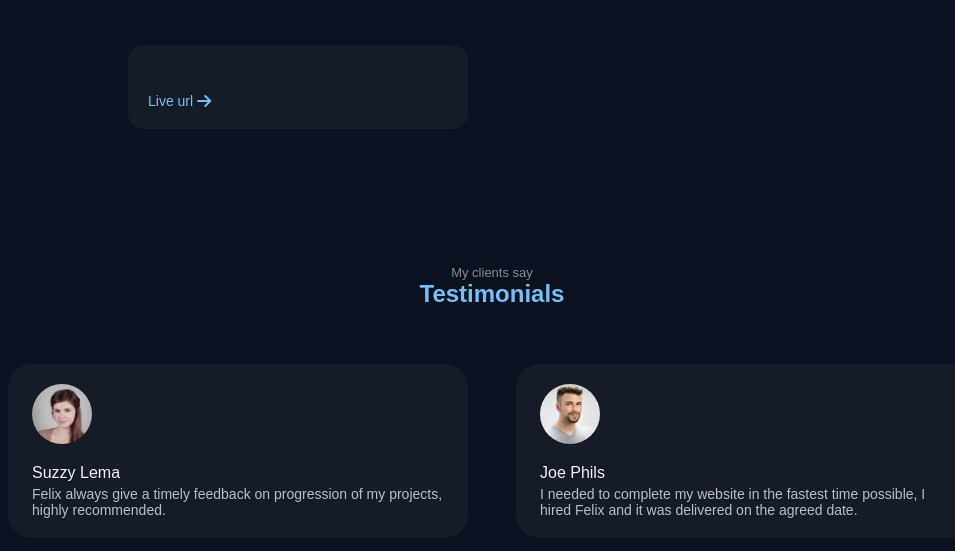
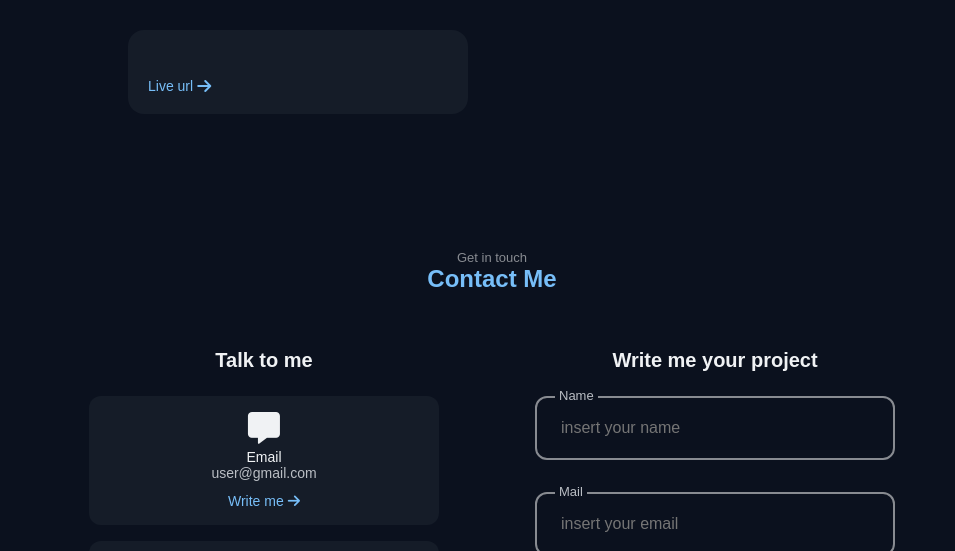
Before and after one commit to felixEwulu/Portfolio-website, a plain HTML site: page index.html in a window 1280 px wide. Shown: the part 3226-3777 px from the top of the page, without its empty margins (148-1103 px from the left). Drawn offline with nearby package versions, Linux system fonts and the light colour scheme.

Commit message:
removed some lines of code

```diff
--- a/JS/app.js
+++ b/JS/app.js
@@ -120,23 +120,23 @@ themeButton.addEventListener("click", function () {
 
 window.addEventListener("scroll", scrollActive);
 /* ================== SWIPER TESTIMONIAL ================= */
- let swiperTestimonial = new Swiper(".testimonial__container", {
-   spaceBetween: 24,
-   loop: true,
-   gradCursor: true,
-   pagination: {
-     el: ".swiper-pagination",
-     clickable: true,
-   },
-   breakpoints: {
-     576: {
-       slidesPerView: 2,
+//  let swiperTestimonial = new Swiper(".testimonial__container", {
+//    spaceBetween: 24,
+//    loop: true,
+//    gradCursor: true,
+//    pagination: {
+//      el: ".swiper-pagination",
+//      clickable: true,
+//    },
+//    breakpoints: {
+//      576: {
+//        slidesPerView: 2,
 
-     },
-     768: {
-       slidesPerView: 2,
-       spaceBetween: 48,
-     },
+//      },
+//      768: {
+//        slidesPerView: 2,
+//        spaceBetween: 48,
+//      },
 
-   },
- });
+//    },
+//  });
--- a/css/main.css
+++ b/css/main.css
@@ -683,33 +683,6 @@
         color: var(--body-color);
     }
 
-    /* =========================== TESTIMONIAL ============================ */
-    .testimonial__card{
-        background-color: var(--container-color);
-        padding: 1.25rem 1.5rem;
-        margin-bottom: 3rem;
-        border-radius: 1.5rem;
-    }
-
-    .testimonial__img{
-        width: 60px;
-        border-radius: 3rem;
-        margin-bottom: 1rem;
-    }
-
-    .testimonial__name{
-        font-size: var(--normal-fs);
-        font-weight: var(--font-medium);
-        margin-bottom: .25rem;
-    }
-
-    .testimonial__description{
-        font-size: var(--small-fs);
-    }
-
-    /* SWIPER class */
-
-
     /* ====================== CONTACT ========================== */
     .contact__container{
         row-gap: 3rem;
--- a/index.html
+++ b/index.html
@@ -135,7 +135,6 @@
 
         <!-- ==================== SKILLS ================== -->
         <section class="skills section" id="skills">
-            <span class="section__subtitle">My abilities</span>
             <h2 class="section__title">My Experience</h2>
 
             <div class="skills__container container grid">
@@ -473,46 +472,6 @@
 
         </section>
 
-        <!-- ==================== TESTIMONIALS ===================== -->
-        <section class="testimonial section">
-            <span class="section__subtitle">My clients say</span>
-            <h2 class="section__title">Testimonials</h2>
-
-            <div class="testimonial__container container swiper">
-                <div class="swiper-wrapper ">
-                    <div class="testimonial__card swiper-slide">
-                        <img src="./img/testimonial1.jpg" alt="" class="testimonial__img">
-
-                        <h3 class="testimonial__name">Suzzy Lema</h3>
-                        <p class="testimonial__description">
-                            Felix always give a timely feedback on progression of my projects, highly recommended.
-                        </p>
-                    </div>
-                    <div class="testimonial__card swiper-slide">
-                        <img src="./img/testimonial2.jpg" alt="" class="testimonial__img">
-
-                        <h3 class="testimonial__name">Joe Phils</h3>
-                        <p class="testimonial__description">
-                            I needed to complete my website in the fastest time possible,
-                            I hired Felix and it was delivered on the agreed date.
-                        </p>
-                    </div>
-                    <div class="testimonial__card swiper-slide">
-                        <img src="./img/testimonial3.jpg" alt="" class="testimonial__img">
-
-                        <h3 class="testimonial__name">Samoa August</h3>
-                        <p class="testimonial__description">
-                            If you need your websites built professionally, I would highly recommend him!.
-                        </p>
-                    </div>
-                </div>
-
-                <div class="swiper-pagination"></div>
-
-            </div>
-
-        </section>
-
         <!-- ==================== CONTACT ===================== -->
         <section class="contact section" id="contact">
             <span class="section__subtitle">Get in touch</span>
```
